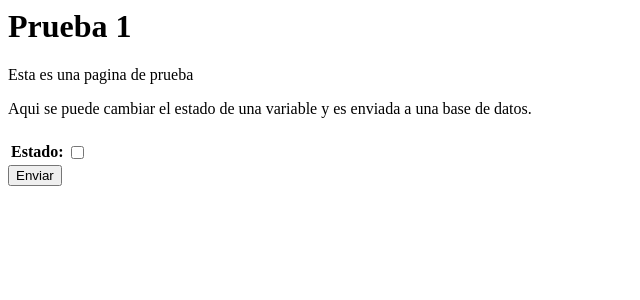
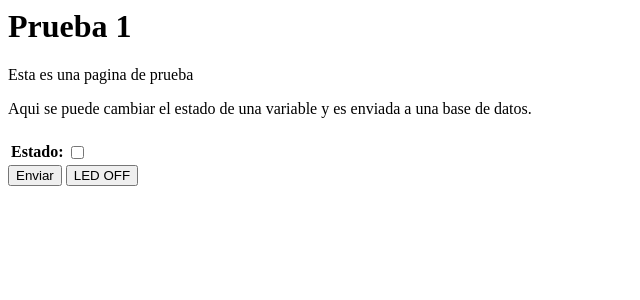
Before and after one commit to StephanyValarezo/Plant, a Django app: page / in a window 1280 px wide. Shown: the top 300 px of the page, without its empty margins (0-640 px from the left). Run offline with Django 3.2, Linux system fonts and the light colour scheme.

Commit message:
agregue lines de boton

```diff
--- a/PlantApp/templates/home.html
+++ b/PlantApp/templates/home.html
@@ -16,6 +16,7 @@
             </table>
 
             <input type="submit" value="Enviar">
+            <button onClick=location.href='./?LED=OFF'>LED OFF</button>
 
 
 
```
